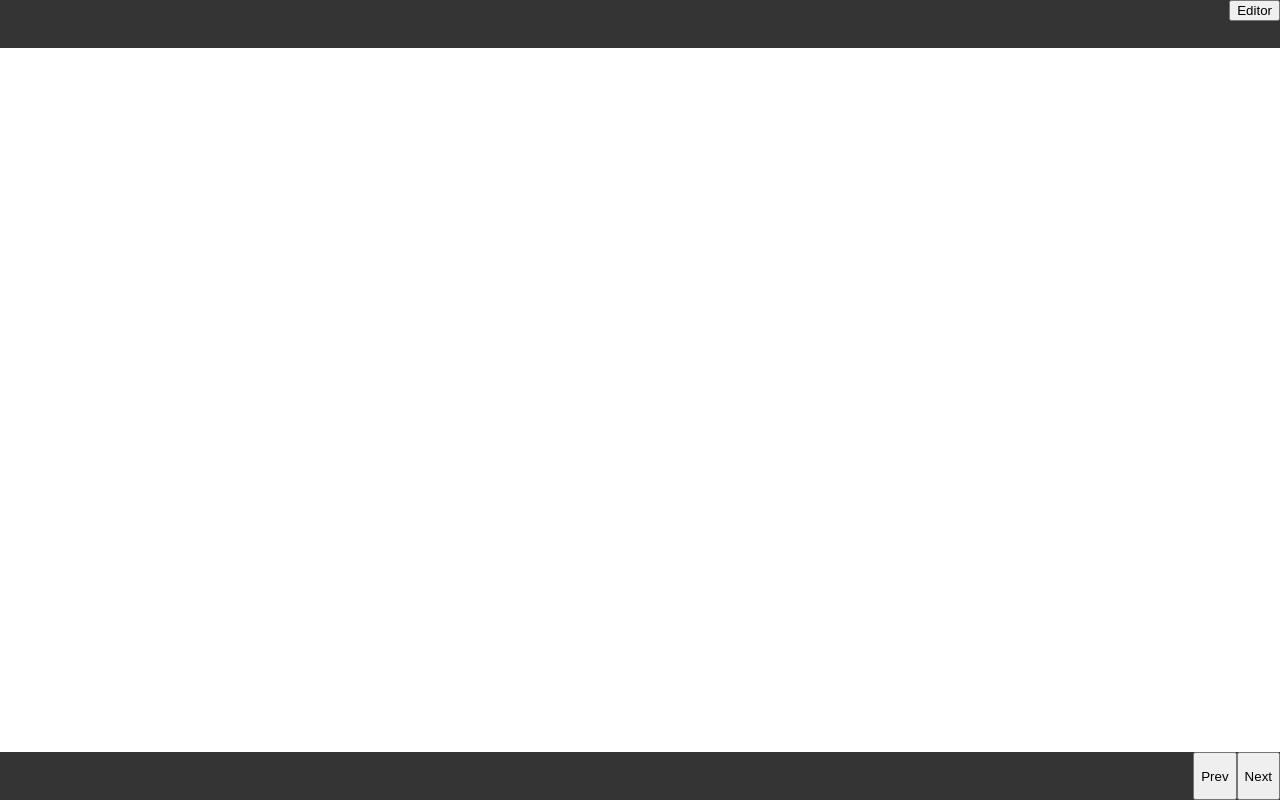
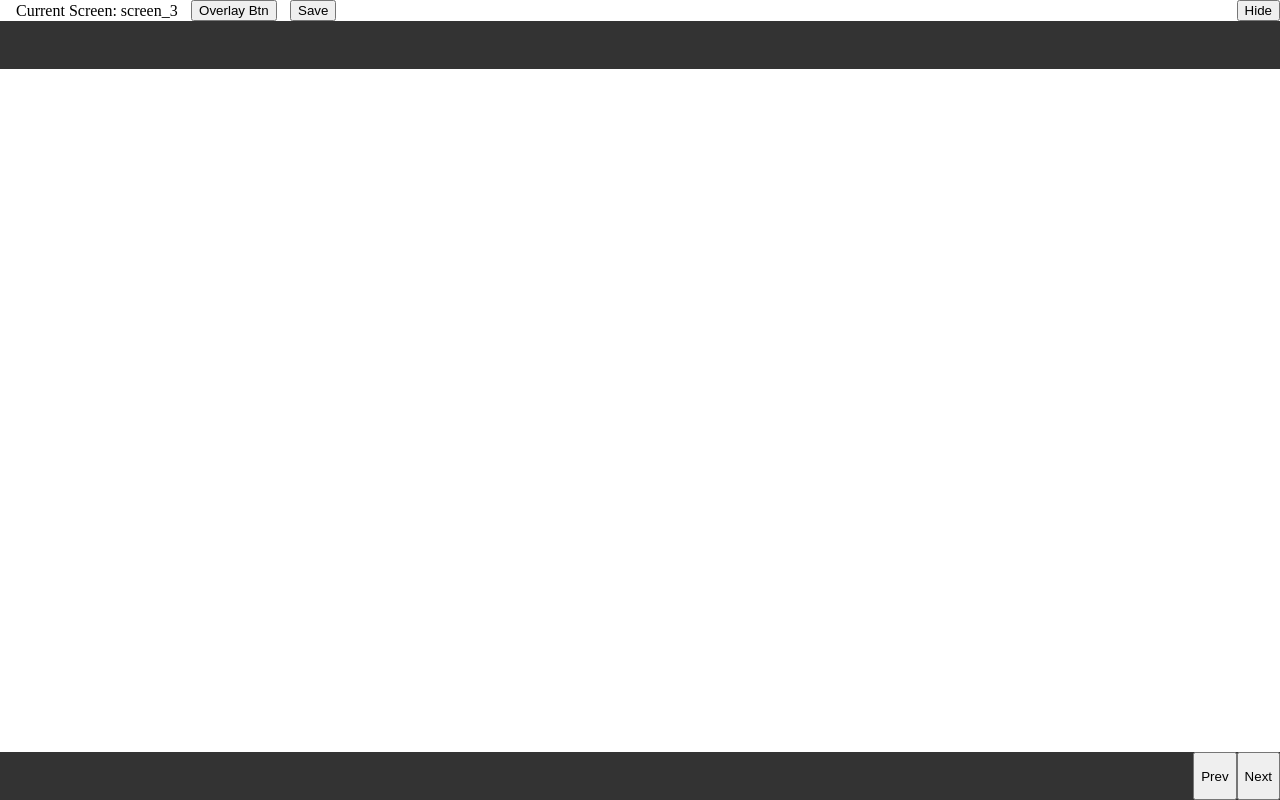
Before and after one commit to CianMclennan/boomslang, a React app: page / in a window 1280 px wide. Built offline with nearby package versions, Linux system fonts and the light colour scheme; no server answers.

Commit message:
snapshot

```diff
--- a/src/editor/Editor.jsx
+++ b/src/editor/Editor.jsx
@@ -10,14 +10,14 @@ import { EDITOR, EDITOR_HIDDEN, TOGGLE_EDITOR, WRAPPER } from './constants.js';
 import React, { useState } from 'react';
 
 const Editor = () => {
-	const [isHidden, setIsHidden] = useState(true);
-	const currentScreen = useSelector(({ navigation }) => {
-		const { current_screen: screen } = navigation;
-		return screen;
+	const [isHidden, setIsHidden] = useState(false);
+	const [currentScreen, screenContent] = useSelector(({ navigation }) => {
+		const { current_screen: screen, screen_content: content } = navigation;
+		return [screen, content[screen]];
 	});
 
 	const test = () => {
-		postScreen();
+		postScreen(currentScreen, screenContent);
 	};
 
 	return (
--- a/src/navigation/OverlayProvider.jsx
+++ b/src/navigation/OverlayProvider.jsx
@@ -16,7 +16,7 @@ const OverlayProvider = ({ children }) => {
 	};
 	return (
 		<OverlayContext.Provider value={{ setOverlayContent, closeOverlay }}>
-			{!isNull(content) ? <div className={'overlay'}>{content}</div> : <></>}
+			{!isNull(content) && <div className={'overlay fadeIn'}>{content}</div>}
 			{children}
 		</OverlayContext.Provider>
 	);
--- a/src/screenBuilder/fetchScreen.js
+++ b/src/screenBuilder/fetchScreen.js
@@ -26,7 +26,7 @@ export const fetchScreen = (screenId) => {
 		});
 };
 
-export const postScreen = (screenId = 'test') => {
+export const postScreen = (screenId = 'test', content) => {
 	const headers = new Headers({
 		'Content-Type': 'application/json',
 	});
@@ -36,7 +36,7 @@ export const postScreen = (screenId = 'test') => {
 		method: 'POST',
 		mode: 'cors',
 		cache: 'default',
-		body: JSON.stringify({ test: 'hi' }),
+		body: JSON.stringify(content),
 	};
 
 	return (
--- a/src/shared/Overlay/overlay.scss
+++ b/src/shared/Overlay/overlay.scss
@@ -4,6 +4,7 @@
 	width: 100vw;
 	background-color: rgb(30, 30, 30);
 	opacity: 0.95;
+	animation: fadeIn 0.4s;
 
 	&__buttons {
 		padding: 0.5em;
@@ -11,3 +12,12 @@
 		justify-content: flex-end;
 	}
 }
+
+@keyframes fadeIn {
+	0% {
+		opacity: 0;
+	}
+	100% {
+		opacity: 0.95;
+	}
+}
```
Also changed, not shown: package.json (+22 -22 lines), 2 other files (tests, documents, lock files or other folders).
